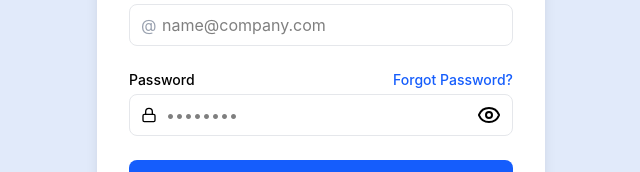
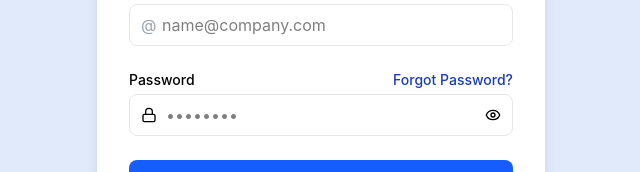
Before and after one commit to jraay12/Multi-tenant-helpdesk-frontend, a React (Vite) app: page /login in a window 1280 px wide. Shown: the part 364-536 px from the top of the page, without its empty margins (319-959 px from the left). Built offline with nearby package versions, Linux system fonts and the light colour scheme.

Commit message:
feat: add button for password viewer

```diff
--- a/src/features/auth/pages/LoginPage.tsx
+++ b/src/features/auth/pages/LoginPage.tsx
@@ -1,8 +1,10 @@
 import { useForm } from "react-hook-form";
 import type { LoginUserInput } from "./types";
-import { Lock } from "lucide-react";
-import { EyeClosed, Eye } from "lucide-react";
+import { Lock, Eye, EyeOff } from "lucide-react";
+import { useState } from "react";
 const LoginPage = () => {
+  // states
+  const [isShowPassword, setShowPassword] = useState<Boolean>(false);
   const {
     register,
     handleSubmit,
@@ -16,6 +18,10 @@ const LoginPage = () => {
 
   const onSubmit = async (data: LoginUserInput) => {
     console.log(data);
+  };
+
+  const handleViewPassword = () => {
+    setShowPassword(!isShowPassword);
   };
 
   return (
@@ -65,14 +71,16 @@ const LoginPage = () => {
           <div className="flex flex-col gap-1">
             <div className="flex justify-between">
               <label className="text-sm font-medium">Password</label>
-              <p className="text-sm text-blue-600 font-medium cursor-pointer">Forgot Password?</p>
+              <p className="text-sm text-blue-800 font-medium cursor-pointer">
+                Forgot Password?
+              </p>
             </div>
 
             <div className="relative w-full">
               <Lock className="absolute left-3 top-1/2 -translate-y-1/2 w-4 h-4 text-black" />
 
               <input
-                type="password"
+                type={isShowPassword ? "text" : "password"}
                 placeholder="••••••••"
                 {...register("password", {
                   required: "Password is required",
@@ -81,13 +89,24 @@ const LoginPage = () => {
                     message: "Password must be at least 6 characters",
                   },
                 })}
-                className="border border-gray-200 rounded-lg pl-9 pr-3 py-2 w-full outline-none focus:ring-1 focus:ring-gray-200"
+                className="border border-gray-200 rounded-lg pl-9 pr-10 py-2 w-full outline-none focus:ring-1 focus:ring-gray-200"
               />
-              <Eye className="absolute -translate-y-1/2 right-3 top-1/2"/>
+
+              {isShowPassword ? (
+                <EyeOff
+                  className="absolute right-3 top-1/2 -translate-y-1/2 w-4 h-4 text-black cursor-pointer"
+                  onClick={handleViewPassword}
+                />
+              ) : (
+                <Eye
+                  className="absolute right-3 top-1/2 -translate-y-1/2 w-4 h-4 text-black cursor-pointer"
+                  onClick={handleViewPassword}
+                />
+              )}
             </div>
 
             {errors.password && (
-              <span className="text-black text-xs">
+              <span className="text-red-500 text-xs">
                 {errors.password.message}
               </span>
             )}
```
